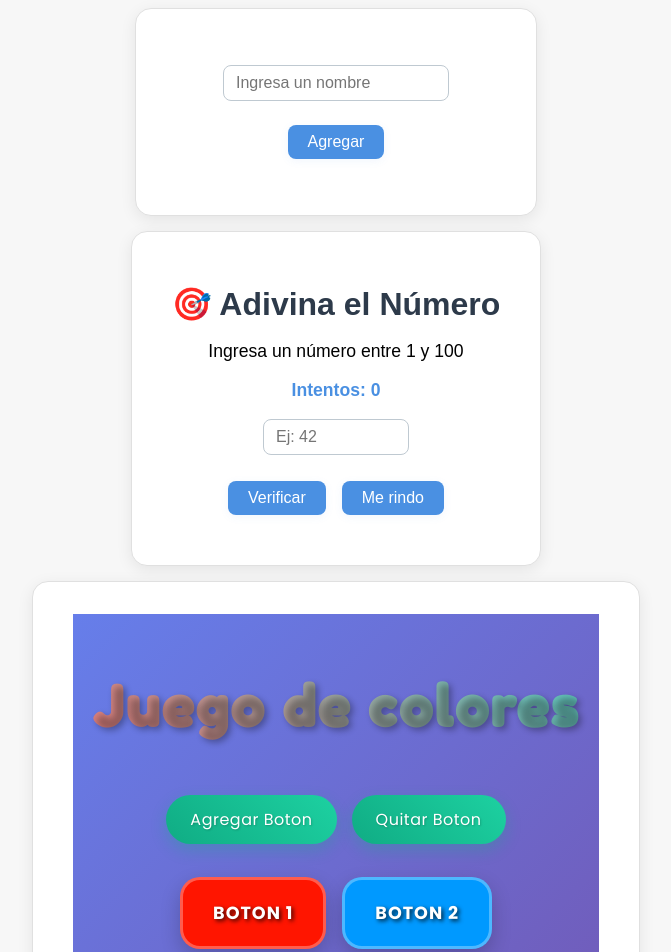
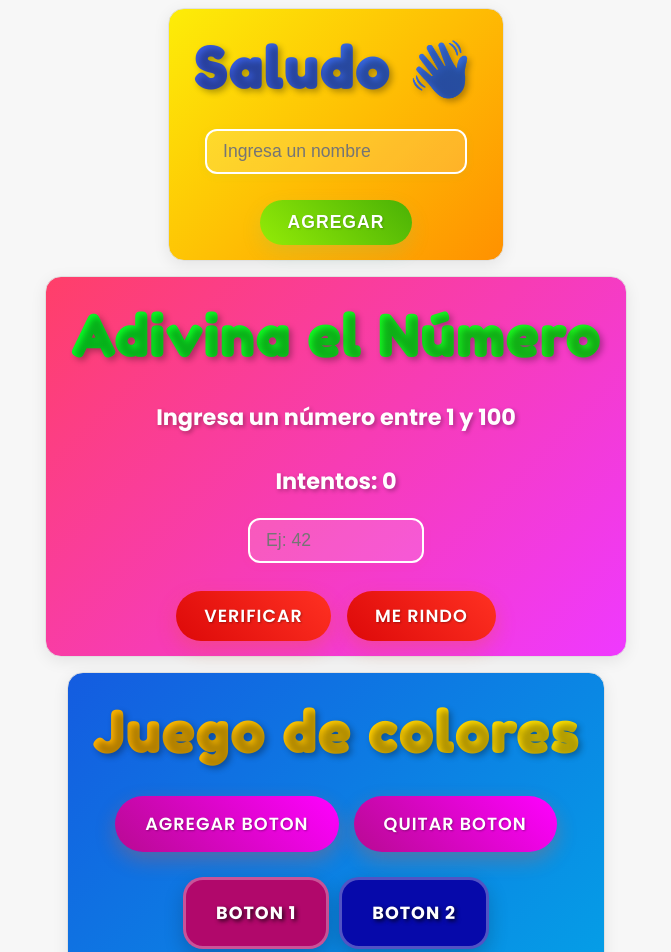
Before and after one commit to awkiJG/Proyecto_04_Grupo8, a React (Vite) app: page / in a window 1280 px wide. Shown: the top 952 px of the page, without its empty margins (304-975 px from the left). Built offline with nearby package versions, Linux system fonts and the light colour scheme.

Commit message:
mejora de los estilos de las 3 actividades

```diff
--- a/src/App.css
+++ b/src/App.css
@@ -21,11 +21,21 @@ body {
 }
 
 .box {
-  background: #fff;
   border-radius: 16px;
   box-shadow: 0 4px 16px rgba(0,0,0,0.08);
-  padding: 32px 40px;
-  min-width: 320px;
-  max-width: 90vw;
+  padding: 15px 25px;
   border: 1px solid #e0e0e0;
 }
+
+#adivinar-numero {
+  background: linear-gradient(135deg, #ff3f69 0%, #ef39ff 100%);
+}
+
+#juego-colores {
+    background: linear-gradient(135deg, #145ce0 0%, #03a6e7 100%);
+
+}
+
+#saludo {
+  background: linear-gradient(135deg, #fded08 0%, #ff9100 100%);
+}
--- a/src/App.jsx
+++ b/src/App.jsx
@@ -7,13 +7,13 @@ function App() {
   return (
     <div className="app-container">
       <div className="content-column">
-        <div className="box">
+        <div className="box" id="saludo">
           <Saludo />
         </div>
-        <div className="box">
+        <div className="box" id="adivinar-numero">
           <AdivinarNumero />
         </div>
-        <div className="box">
+        <div className="box" id="juego-colores">
           <JuegoColores />
         </div>
       </div>
--- a/src/assets/Styles/AdivinarNumero.css
+++ b/src/assets/Styles/AdivinarNumero.css
@@ -1,25 +1,51 @@
 /* --- Estilos para Ejercicio1 y sus hijos --- */
+/* filepath: c:\Users\Usuario\OneDrive\Desktop\facu\FPW\Proyecto_04_Grupo8\src\assets\Styles\AdivinarNumero.css */
+@import url('https://fonts.googleapis.com/css2?family=Poppins:wght@300;400;600;700;800&display=swap');
+
 .adivinarNumero-container {
   display: flex;
   flex-direction: column;
   align-items: center;
-  gap: 18px;
+  gap: 10px;
+  font-family: 'Poppins', sans-serif;
+  animation: gradientShift 3s ease infinite;
+}
+
+@keyframes gradientShift {
+  0% { background-position: 0% 50%; }
+  50% { background-position: 100% 50%; }
+  100% { background-position: 0% 50%; }
 }
 
 .adivinarNumero-container h1 {
-  margin-bottom: 0;
-  font-size: 2rem;
-  color: #2d3a4a;
+  font-family: 'Fredoka One', cursive;
+  font-size: 3.5rem;
+  color: #fff;
+  text-shadow: 3px 3px 6px rgba(0, 0, 0, 0.3);
+  margin-bottom: 10px;
+  margin-top: 10px;
+  letter-spacing: 2px;
+  background: linear-gradient(45deg,  #00ff2a, #60eb04);
+  background-size: 400% 400%;
+  -webkit-background-clip: text;
+  -webkit-text-fill-color: transparent;
+  background-clip: text;
+  animation: gradientShift 3s ease infinite;
 }
 
 .adivinarNumero-container p {
-  margin: 0;
-  font-size: 1.1rem;
+  font-size: 1.4rem;
+  font-weight: bold;
+  color: #fff;
+  text-shadow: 2px 2px 4px rgba(0, 0, 0, 0.3);
+  margin-bottom: 10px;
+  margin-top: 10px;
 }
 
 .intentos {
   font-weight: bold;
-  color: #4a90e2;
+  color: #ffd6e0;
+  text-shadow: 1px 1px 4px rgba(0,0,0,0.1);
 }
 
 .entrada-numero {
@@ -30,17 +56,21 @@
 }
 
 .entrada-numero input[type="number"] {
-  padding: 8px 12px;
-  border-radius: 8px;
-  border: 1px solid #bfc9d1;
-  font-size: 1rem;
-  width: 120px;
+  padding: 10px 16px;
+  border-radius: 12px;
+  border: 2px solid #fff;
+  font-size: 1.1rem;
+  width: 140px;
   outline: none;
-  transition: border 0.2s;
+  transition: border 0.2s, box-shadow 0.2s;
+  box-shadow: 0 2px 8px rgba(255,107,107,0.08);
+  background: rgba(255,255,255,0.15);
+  color: #fff;
 }
 
 .entrada-numero input[type="number"]:focus {
-  border: 1.5px solid #4a90e2;
+  border: 2px solid #ffd6e0;
+  box-shadow: 0 4px 12px rgba(255,107,107,0.18);
 }
 
 .botones-row {
@@ -52,15 +82,27 @@
 }
 
 .adivinarNumero-container button {
-  padding: 8px 20px;
-  border-radius: 8px;
+  font-family: 'Poppins', sans-serif;
+  font-weight: 600;
+  font-size: 1.1rem;
+  padding: 12px 28px;
+  background: linear-gradient(45deg, #dd0909, #ff3122);
+  color: white;
   border: none;
-  background: #4a90e2;
-  color: #fff;
-  font-size: 1rem;
+  border-radius: 50px;
   cursor: pointer;
-  transition: background 0.2s, box-shadow 0.2s;
-  box-shadow: 0 2px 8px rgba(74,144,226,0.08);
+  margin-top: 10px;
+  text-shadow: 1px 1px 2px rgba(0, 0, 0, 0.3);
+  box-shadow: 0 8px 20px rgba(238, 90, 36, 0.3);
+  transition: all 0.3s ease;
+  letter-spacing: 1px;
+  text-transform: uppercase;
+}
+
+.adivinarNumero-container button:hover:not(:disabled) {
+  transform: translateY(-3px);
+  box-shadow: 0 12px 25px rgba(238, 90, 36, 0.4);
+  background: linear-gradient(45deg, #ff3122, #dd0909);
 }
 
 .adivinarNumero-container button:disabled {
@@ -68,12 +110,16 @@
   cursor: not-allowed;
 }
 
-.adivinarNumero-container button:hover:not(:disabled) {
-  background: #357ab8;
+.resultado {
+  font-family: 'Poppins', sans-serif;
+  font-size: 1.8rem;
+  font-weight: 600;
+  color: #fff;
+  text-shadow: 2px 2px 4px rgba(0, 0, 0, 0.3);
+  padding: 15px 25px;
+  background: rgba(255, 255, 255, 0.1);
+  border-radius: 25px;
+  backdrop-filter: blur(10px);
+  border: 1px solid rgba(255, 255, 255, 0.2);
+  letter-spacing: 1px;
 }
-
-.resultado {
-  margin-top: 10px;
-  font-size: 1.1rem;
-  font-weight: 500;
-}
--- a/src/assets/Styles/JuegoColores.css
+++ b/src/assets/Styles/JuegoColores.css
@@ -4,11 +4,9 @@
   display: flex;
   flex-direction: column;
   align-items: center;
-  padding: 20px;
   font-family: 'Poppins', sans-serif;
-  background: linear-gradient(135deg, #667eea 0%, #764ba2 100%);
-  min-height: 100vh;
   color: white;
+  gap: 10px;
 }
 
 .juegoColores-container h1 {
@@ -16,15 +14,16 @@
   font-size: 3.5rem;
   color: #fff;
   text-shadow: 3px 3px 6px rgba(0, 0, 0, 0.3);
-  margin-bottom: 30px;
+  margin-bottom: 10px;
+  margin-top: 10px;
   letter-spacing: 2px;
-  background: linear-gradient(45deg, #ff6b6b, #4ecdc4, #45b7d1, #96ceb4);
-  background-size: 400% 400%;
+  background: linear-gradient(45deg, #ffae00, #ffe602);
   -webkit-background-clip: text;
   -webkit-text-fill-color: transparent;
   background-clip: text;
   animation: gradientShift 3s ease infinite;
 }
+
 
 @keyframes gradientShift {
   0% { background-position: 0% 50%; }
@@ -34,7 +33,6 @@
 
 .juegoColores-container h2 {
   font-family: 'Poppins', sans-serif;
-  font-size: 1.8rem;
   font-weight: 600;
   color: #fff;
   text-shadow: 2px 2px 4px rgba(0, 0, 0, 0.3);
@@ -45,6 +43,9 @@
   backdrop-filter: blur(10px);
   border: 1px solid rgba(255, 255, 255, 0.2);
   letter-spacing: 1px;
+  margin-bottom: 10px;
+  margin-top: 10px;
+
 }
 
 .boton-reiniciar {
@@ -52,7 +53,7 @@
   font-weight: 600;
   font-size: 1.1rem;
   padding: 15px 30px;
-  background: linear-gradient(45deg, #ff6b6b, #ee5a24);
+  background: linear-gradient(45deg, #ff4545, #db0000);
   color: white;
   border: none;
   border-radius: 50px;
@@ -63,40 +64,57 @@
   transition: all 0.3s ease;
   letter-spacing: 1px;
   text-transform: uppercase;
+  margin-bottom: 10px;
+  margin-top: 0px;
 }
 
 .boton-reiniciar:hover {
   transform: translateY(-3px);
   box-shadow: 0 12px 25px rgba(238, 90, 36, 0.4);
-  background: linear-gradient(45deg, #ee5a24, #ff6b6b);
+  background: linear-gradient(45deg, #db0000, #ff4545);
 }
 
 .botones-container {
   display: flex;
   gap: 15px;
   margin: 25px 0;
+  margin-bottom: 10px;
+  margin-top: 10px;
 }
 
 .botones-container button {
   font-family: 'Poppins', sans-serif;
-  font-weight: 500;
-  font-size: 1rem;
-  padding: 12px 24px;
-  background: linear-gradient(45deg, #10ac84, #1dd1a1);
+  font-weight: 600;
+  font-size: 1.1rem;
+  padding: 15px 30px;
+  background: linear-gradient(45deg, #b80a92, #ff01ff);
   color: white;
   border: none;
-  border-radius: 25px;
+  border-radius: 50px;
   cursor: pointer;
-  text-shadow: 1px 1px 2px rgba(0, 0, 0, 0.2);
-  box-shadow: 0 6px 15px rgba(16, 172, 132, 0.3);
+  margin-top: 20px;
+  text-shadow: 1px 1px 2px rgba(0, 0, 0, 0.3);
+  box-shadow: 0 8px 20px rgba(238, 90, 36, 0.3);
   transition: all 0.3s ease;
-  letter-spacing: 0.5px;
+  letter-spacing: 1px;
+  text-transform: uppercase;
+  margin-bottom: 0px;
+  margin-top: 0px;
 }
 
 .botones-container button:hover {
   transform: translateY(-2px);
   box-shadow: 0 8px 20px rgba(16, 172, 132, 0.4);
-  background: linear-gradient(45deg, #1dd1a1, #10ac84);
+  background: linear-gradient(45deg, #ff01ff, #b80a92);
+}
+
+.color-buttones-container {
+  display: flex;
+  gap: 0px;
+  margin-top: 0px;
+  margin-bottom: 0px;
+  flex-wrap: wrap;
+  justify-content: center;
 }
 
 .color-button {
@@ -104,7 +122,7 @@
   font-weight: 700;
   font-size: 1.1rem;
   padding: 20px 30px;
-  margin: 8px;
+  margin: 5px;
   border: 3px solid rgba(255, 255, 255, 0.3);
   border-radius: 20px;
   cursor: pointer;
@@ -130,7 +148,7 @@
 }
 
 .color-button:hover {
-  transform: scale(1.1) translateY(-5px);
+  transform: scale(1.03) translateY(-5px);
   box-shadow: 0 15px 30px rgba(0, 0, 0, 0.3);
   border-color: rgba(255, 255, 255, 0.6);
 }
--- a/src/assets/Styles/Saludo.css
+++ b/src/assets/Styles/Saludo.css
@@ -1,56 +1,82 @@
 /* --- Estilos para el componente Saludo --- */
+/* filepath: c:\Users\Usuario\OneDrive\Desktop\facu\FPW\Proyecto_04_Grupo8\src\assets\Styles\Saludo.css */
+@import url('https://fonts.googleapis.com/css2?family=Poppins:wght@300;400;600;700;800&display=swap');
+
 .saludo-container {
   display: flex;
   flex-direction: column;
   align-items: center;
-  gap: 14px;
-  padding: 24px 0;
+  gap: 16px;
+  font-family: 'Poppins', sans-serif;
+  border-radius: 20px;
+  animation: gradientShift 3s ease infinite;
 }
 
-.saludo-container h2,
-.saludo-container h1 {
-  color: #357ab8;
-  margin: 0 0 8px 0;
-  font-size: 1.7rem;
-  font-weight: 700;
-  letter-spacing: 1px;
+@keyframes gradientShift {
+  0% { background-position: 0% 50%; }
+  50% { background-position: 100% 50%; }
+  100% { background-position: 0% 50%; }
 }
 
-.saludo-container p {
-  color: #2d3a4a;
-  font-size: 1.1rem;
-  margin: 0;
-  text-align: center;
+.saludo-container h1 {
+  font-family: 'Fredoka One', cursive;
+  font-size: 3.5rem;
+  text-shadow: 3px 3px 6px rgba(0, 0, 0, 0.3);
+  letter-spacing: 2px;
+  background: linear-gradient(45deg, #3b4bdb, #30c3fd);
+  background-size: 400% 400%;
+  -webkit-background-clip: text;
+  -webkit-text-fill-color: transparent;
+  background-clip: text;
+  animation: gradientShift 3s ease infinite;
+  margin-bottom: 10px;
+  margin-top: 10px;
+}
+
+.saludo-container h2 {
+  color: #fff;
+  text-shadow: 2px 2px 4px rgba(0, 0, 0, 0.3);
+  margin: 15px 0;
+  padding: 12px 20px;
+  background: rgba(255, 255, 255, 0.1);
+  border-radius: 20px;
+  backdrop-filter: blur(10px);
+  border: 1px solid rgba(255, 255, 255, 0.2);
+  letter-spacing: 1px;
+  margin-bottom: 0px;
+  margin-top: 0px;
 }
 
 .saludo-container button {
   margin-top: 10px;
-  padding: 8px 20px;
-  border-radius: 8px;
+  padding: 12px 28px;
+  border-radius: 50px;
   border: none;
-  background: #4a90e2;
+  background: linear-gradient(45deg, #93eb07, #4ab105);
   color: #fff;
-  font-size: 1rem;
+  font-size: 1.1rem;
+  font-weight: 600;
   cursor: pointer;
-  transition: background 0.2s, box-shadow 0.2s;
-  box-shadow: 0 2px 8px rgba(74,144,226,0.08);
+  transition: background 0.2s, box-shadow 0.2s, transform 0.2s;
+  box-shadow: 0 8px 20px rgba(67,206,162,0.15);
+  text-shadow: 1px 1px 2px rgba(0,0,0,0.2);
+  letter-spacing: 1px;
+  text-transform: uppercase;
 }
 
 .saludo-container button:hover:not(:disabled) {
-  background: #357ab8;
-}
-
-.saludo-container button:disabled {
-  background: #bfc9d1;
-  cursor: not-allowed;
+  background: linear-gradient(45deg, #4ab105, #93eb07);
+  transform: translateY(-3px);
+  box-shadow: 0 12px 25px rgba(67,206,162,0.25);
 }
 
 .input-nombre {
-  padding: 8px 12px;
-  border-radius: 8px;
-  border: 1px solid #bfc9d1;
-  font-size: 1rem;
-  width: 200px;
+  padding: 10px 16px;
+  border-radius: 12px;
+  border: 2px solid #fff;
+  font-size: 1.1rem;
   outline: none;
-  transition: border 0.2s;
+  box-shadow: 0 2px 8px rgba(67,206,162,0.08);
+  background: rgba(255,255,255,0.15);
+  color: #fff;
 }
--- a/src/assets/components/AdivinarNumero/AdivinarNumero.jsx
+++ b/src/assets/components/AdivinarNumero/AdivinarNumero.jsx
@@ -63,7 +63,7 @@ function Ejercicio1() {
 
   return (
     <div className="adivinarNumero-container">
-      <h1>🎯 Adivina el Número</h1>
+      <h1>Adivina el Número</h1>
       <p>Ingresa un número entre 1 y 100</p>
       <Intentos intentos={intentos} />
       <EntradaNumero
@@ -79,8 +79,10 @@ function Ejercicio1() {
           manejarVerificar={manejarVerificar}
           reiniciarJuego={reiniciarJuego}
       />
+      { mensaje || error ?
       <Resultado mensaje={mensaje} error={error} />
-    </div>
+      : null }
+      </div>
   );
 }
 
--- a/src/assets/components/JuegoColores/ColoresBotones.jsx
+++ b/src/assets/components/JuegoColores/ColoresBotones.jsx
@@ -1,6 +1,6 @@
 function ColoresBotones({ colorBotones, maneharClick }) {
     return(
-        <div>
+        <div className="color-buttones-container">
             {colorBotones.map((c, i) => (
               <button
                 key={i}
--- a/src/assets/components/JuegoColores/JuegoColores.jsx
+++ b/src/assets/components/JuegoColores/JuegoColores.jsx
@@ -18,7 +18,7 @@ const colores = [
 
 function JuegoColores (){
     const [cantidadBotones, setCantidadBotones] = useState(2);
-    const [colorBotones, setColorBotones] = useState(colores.slice(0, cantidadBotones));
+    const [colorBotones, setColorBotones] = useState(Array.from({ length: cantidadBotones }, () => colores[Math.floor(Math.random() * colores.length)]));
     const [intentos, setIntentos] = useState(0)
     const [mensaje, setMensaje] = useState("")
     const [juegoTerminado, setJuegoTerminado] = useState(false)
@@ -46,7 +46,7 @@ function JuegoColores (){
     }, [intentos, colorBotones, juegoTerminado]);
 
     useEffect(() => {
-        setColorBotones(colores.slice(0, cantidadBotones));
+        setColorBotones(Array.from({ length: cantidadBotones }, () => colores[Math.floor(Math.random() * colores.length)]));
         setIntentos(0);
         setMensaje("");
         setJuegoTerminado(false);
@@ -57,7 +57,7 @@ function JuegoColores (){
 
     return(
         <div className="juegoColores-container">
-            <h1> Juego de colores</h1>
+            <h1 > Juego de colores</h1>
                 <ControlarBotones cantidadBotones={cantidadBotones} setCantidadBotones={setCantidadBotones}/>
                 <ColoresBotones colorBotones={colorBotones} maneharClick={maneharClick}/>
                 <h2>{mensaje}</h2>
--- a/src/assets/components/Saludo.jsx
+++ b/src/assets/components/Saludo.jsx
@@ -23,6 +23,7 @@ function Saludo() {
   };
   return (
     <div className="saludo-container">
+      <h1>Saludo 👋</h1>
       <input
         className="input-nombre"
         type="text"
@@ -33,7 +34,7 @@ function Saludo() {
       />
       <button onClick={handleAgregarNombre}>Agregar</button>
       {nombres.map((n, i) => (
-        <h1 key={i}>Hola React, soy {n}</h1>
+        <h2 key={i}>Hola React, soy {n}</h2>
       ))}
     </div>
   );
```
